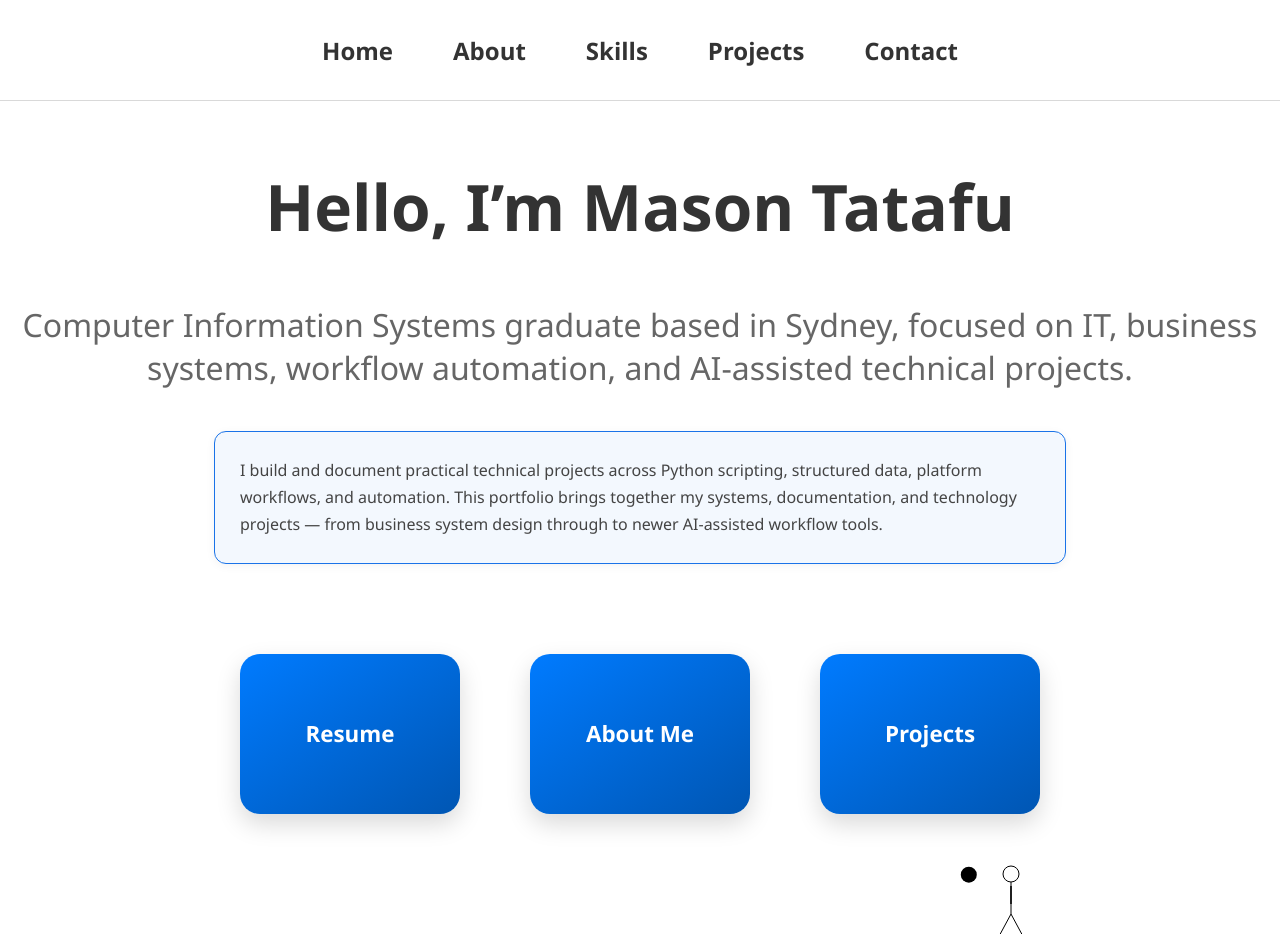
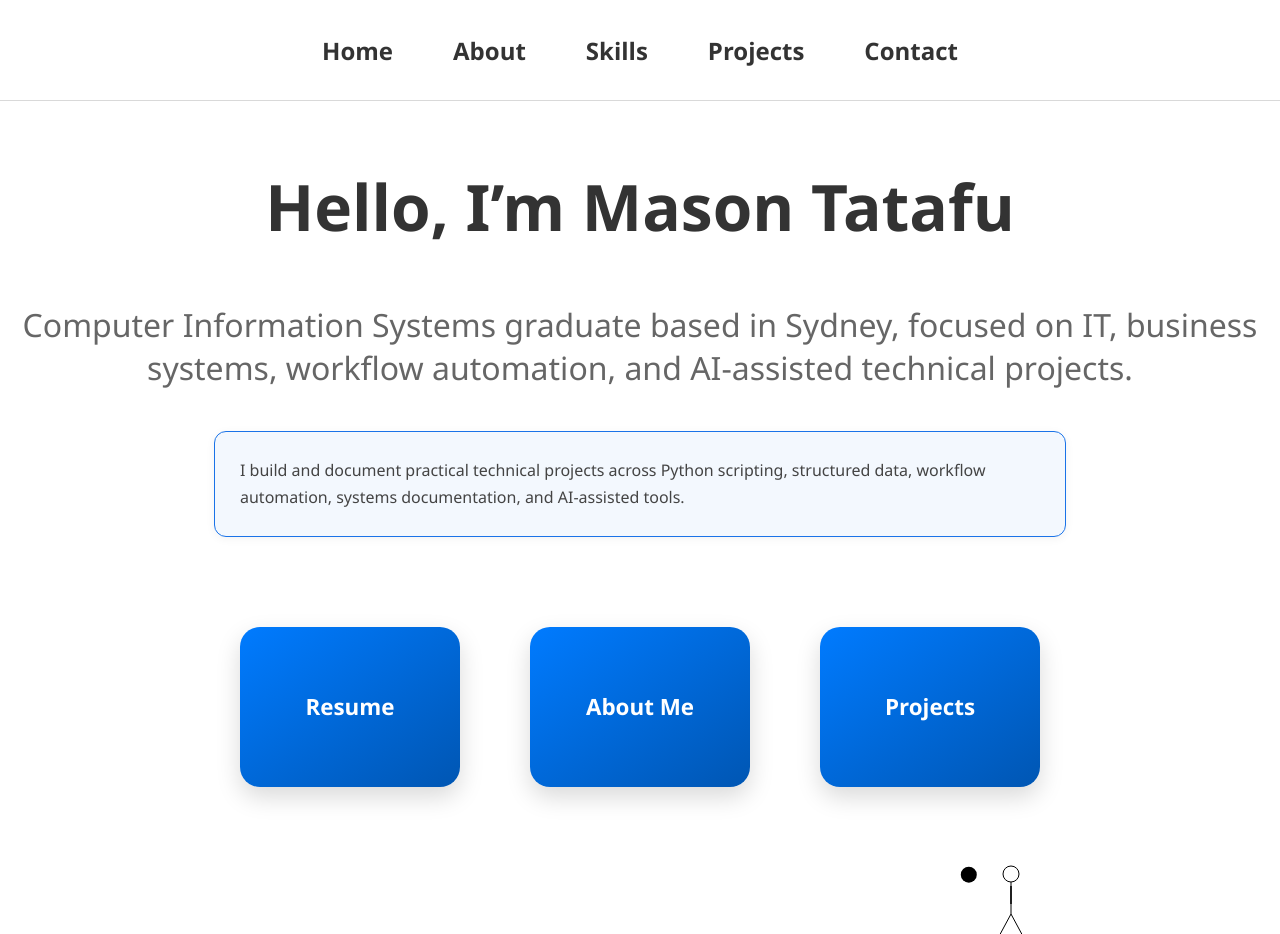
Before and after one commit to masontatafu/masontatafu.github.io, a Jekyll site: the page built from index.md, in a window 1280 px wide and 934 px high. Built offline with Jekyll 4.4.1, drawn with Linux system fonts in a browser that asks for light colours.

Commit message:
Update index.md

```diff
--- a/index.md
+++ b/index.md
@@ -10,7 +10,7 @@ Computer Information Systems graduate based in Sydney, focused on IT, business s
 {:.subheading}
 
 <div class="about-section">
-I build and document practical technical projects across Python scripting, structured data, platform workflows, and automation. This portfolio brings together my systems, documentation, and technology projects — from business system design through to newer AI-assisted workflow tools.
+I build and document practical technical projects across Python scripting, structured data, workflow automation, systems documentation, and AI-assisted tools.
 </div>
 
 <div class="box-section">
```
